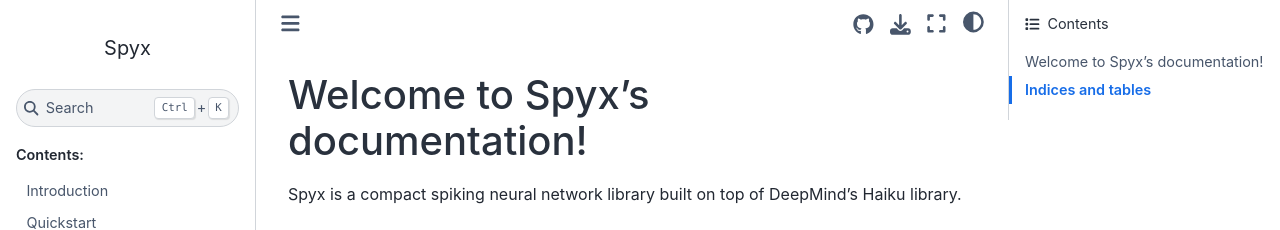
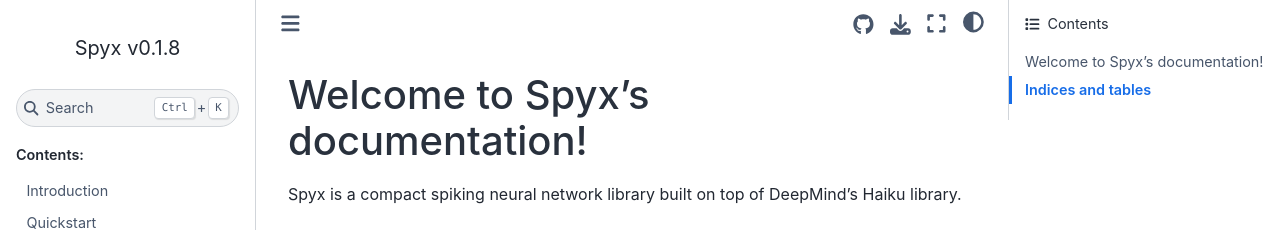
Before and after one commit to kmheckel/spyx, a Sphinx documentation site: the page built from docs/index.rst, in a window 1280 px wide. Shown: the top 230 px of the page. Built offline with Sphinx 7.4.7 and the Sphinx Book theme 1.1.4, drawn with Linux system fonts in a browser that asks for light colours; pages that are not in the unit, such as notebooks, are missing from menus.

Commit message:
include version number in title

```diff
--- a/docs/conf.py
+++ b/docs/conf.py
@@ -51,7 +51,7 @@
 # https://www.sphinx-doc.org/en/master/usage/configuration.html#options-for-html-output
 
 html_theme = "sphinx_book_theme"
-html_title = "Spyx"
+html_title = f"Spyx {release}"
 html_logo = "../spyx.png"
 html_show_sourcelink = True
 html_sourcelink_suffix = ""
```
